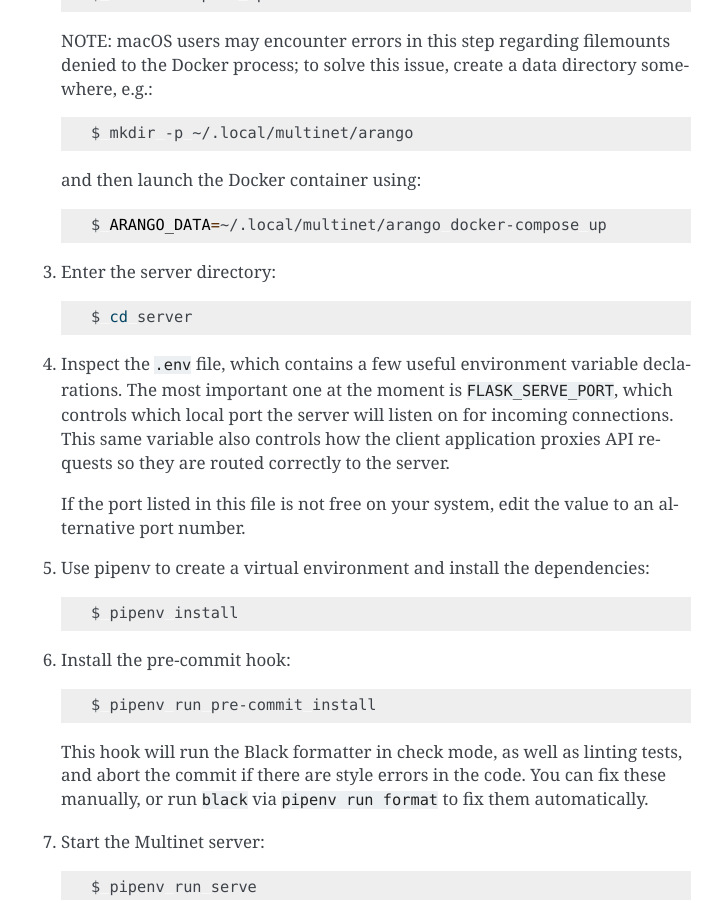
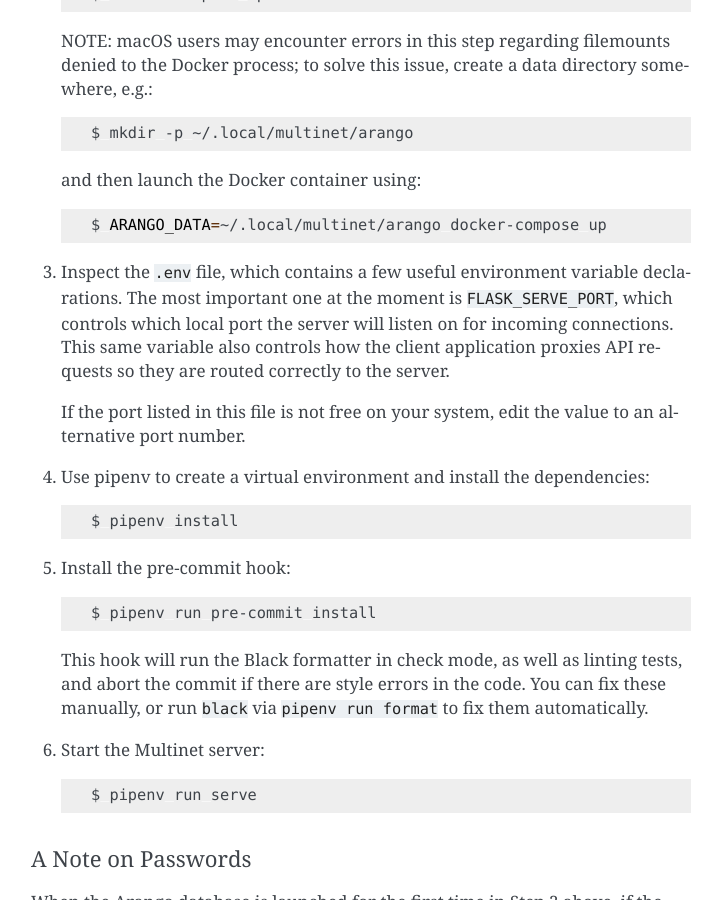
Before and after one commit to multinet-app/multinet-server, a Sphinx documentation site: the page built from docs/installation.rst, in a window 1280 px wide and 900 px high, scrolled down 447 px. Shown: the whole window, without its empty margins (389-1111 px from the left). Built offline with Sphinx 7.4.7, drawn with Linux system fonts in a browser that asks for light colours.

Commit message:
Remove mention of cd'ing into the server directory

```diff
--- a/docs/installation.rst
+++ b/docs/installation.rst
@@ -32,11 +32,7 @@
 
        $ ARANGO_DATA=~/.local/multinet/arango docker-compose up
 
-3. Enter the server directory: ::
-
-       $ cd server
-
-4. Inspect the ``.env`` file, which contains a few useful environment variable
+3. Inspect the ``.env`` file, which contains a few useful environment variable
    declarations. The most important one at the moment is ``FLASK_SERVE_PORT``,
    which controls which local port the server will listen on for incoming
    connections. This same variable also controls how the client application
```
Also changed, not shown: other parts of docs/installation.rst (+3 -3 lines).
